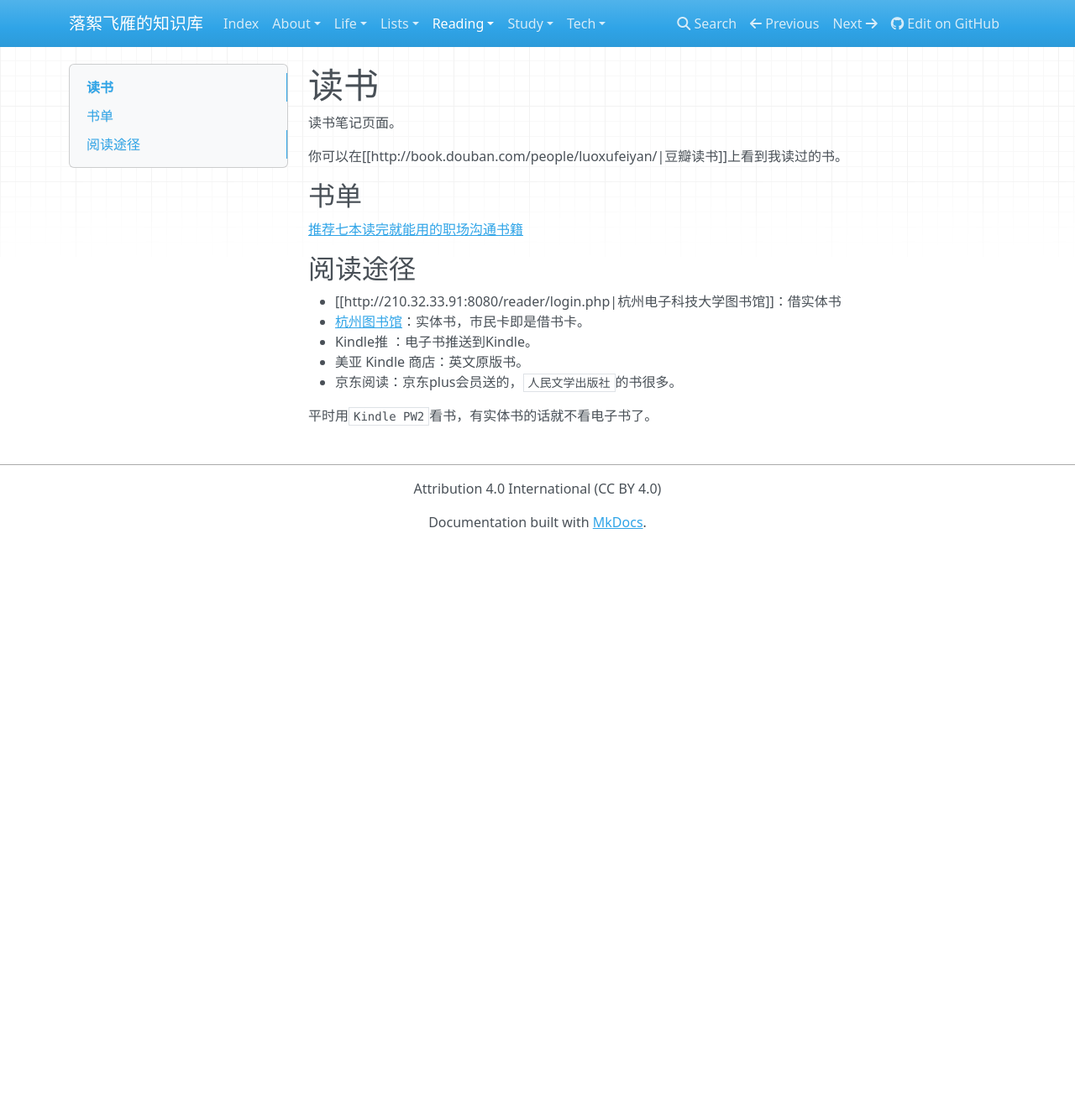
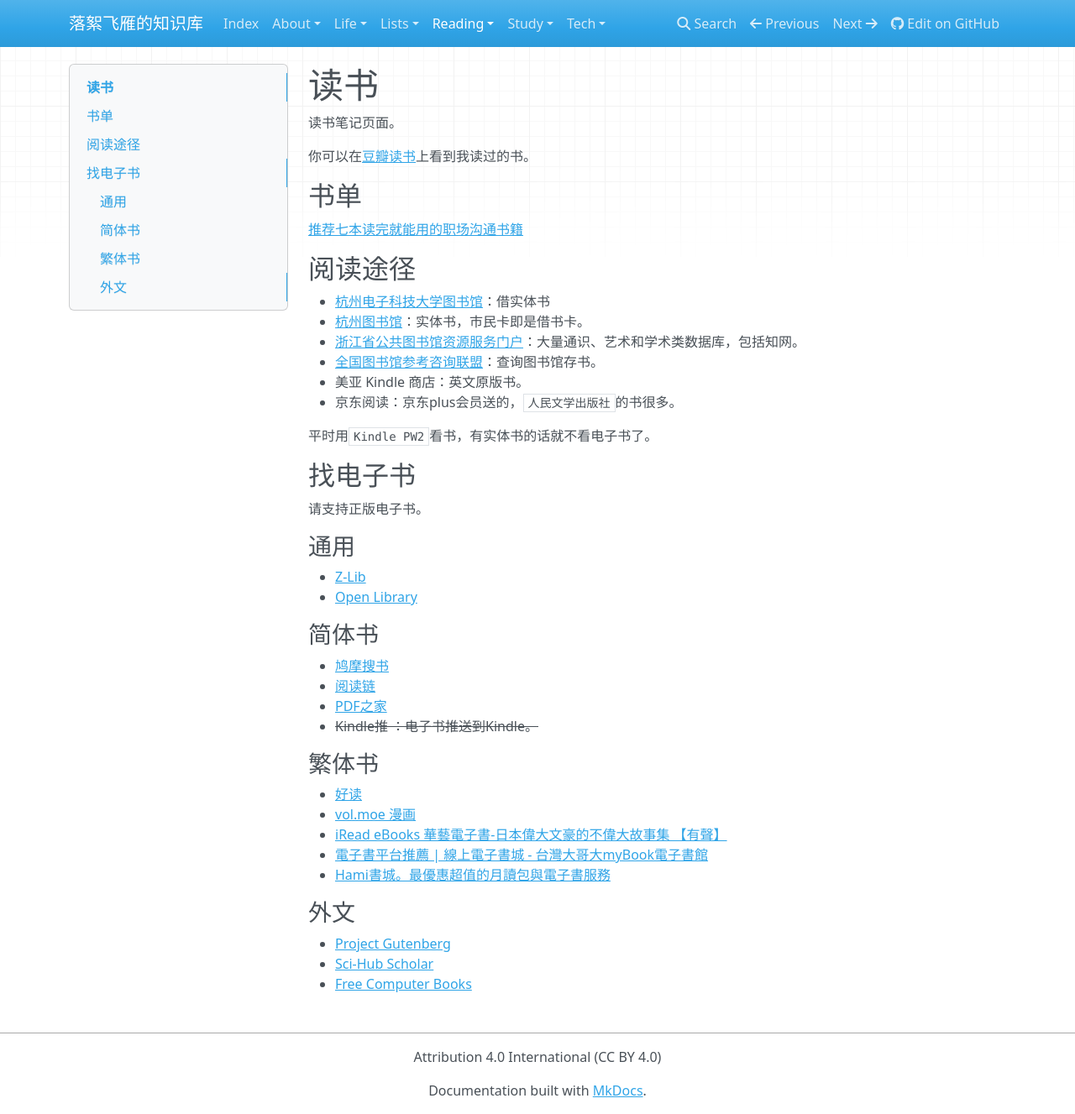
Before and after one commit to luoxufeiyan/wiki.luoxufeiyan.com, an MkDocs documentation site: the page built from docs/reading/reading.md, in a window 1280 px wide and 1327 px high. Shown: the whole window at 84% size. Built offline with MkDocs 1.6.1, drawn with Linux system fonts in a browser that asks for light colours; nearby versions of some CDN libraries.

Commit message:
update reading

```diff
--- a/docs/reading/reading.md
+++ b/docs/reading/reading.md
@@ -2,17 +2,46 @@
 
 读书笔记页面。
 
-你可以在[[http://book.douban.com/people/luoxufeiyan/|豆瓣读书]]上看到我读过的书。
+你可以在[豆瓣读书](http://book.douban.com/people/luoxufeiyan/)上看到我读过的书。
 
 ## 书单
 [推荐七本读完就能用的职场沟通书籍](https://mp.weixin.qq.com/s/yIIl109CAdAB3uJ8PJQaug)
 
 ## 阅读途径
 
-* [[http://210.32.33.91:8080/reader/login.php|杭州电子科技大学图书馆]]：借实体书
+* [杭州电子科技大学图书馆](http://210.32.33.91:8080/reader/login.php)：借实体书
 * [杭州图书馆](https://www.hzlib.net/index.htm)：实体书，市民卡即是借书卡。
-* Kindle推 ：电子书推送到Kindle。
+* [浙江省公共图书馆资源服务门户](http://zjisa.zjlib.cn/home/zy_home.jsp)：大量通识、艺术和学术类数据库，包括知网。
+* [全国图书馆参考咨询联盟](http://www.ucdrs.superlib.net/)：查询图书馆存书。
 * 美亚 Kindle 商店：英文原版书。
 * 京东阅读：京东plus会员送的，`人民文学出版社`的书很多。
 
 平时用`Kindle PW2`看书，有实体书的话就不看电子书了。
+
+## 找电子书
+
+请支持正版电子书。
+
+### 通用
+
+* [Z-Lib](https://z-lib.org/)
+* [Open Library](https://openlibrary.org/)
+### 简体书
+
+* [鸠摩搜书](https://www.jiumodiary.com)
+* [阅读链](https://www.yuedu.pro)
+* [PDF之家](https://pdfzj.com/)
+* <del>Kindle推 ：电子书推送到Kindle。</del>
+
+### 繁体书
+* [好读](http://www.haodoo.net/)
+* [vol.moe 漫画](https://vol.moe/)
+* [iRead eBooks 華藝電子書-日本偉大文豪的不偉大故事集 【有聲】](https://www.airitibooks.com/)
+* [電子書平台推薦 | 線上電子書城 - 台灣大哥大myBook電子書館](https://mybook.taiwanmobile.com/book)
+* [Hami書城。最優惠超值的月讀包與電子書服務](https://bookstore.emome.net/Homes/book)
+
+
+### 外文
+* [Project Gutenberg](http://www.gutenberg.org/help/new_website.html)
+* [Sci-Hub Scholar](https://sci-hub.se/)
+* [Free Computer Books](https://freecomputerbooks.com/)
```
